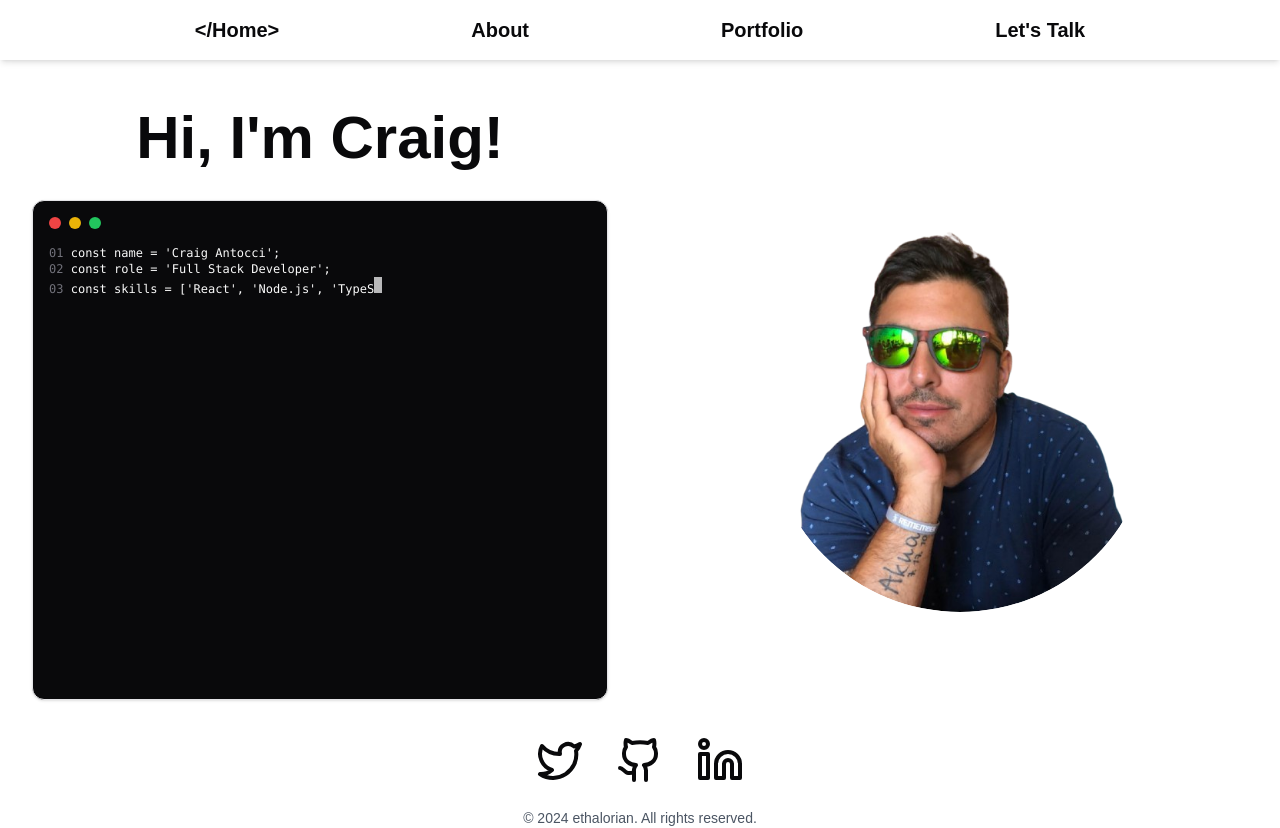
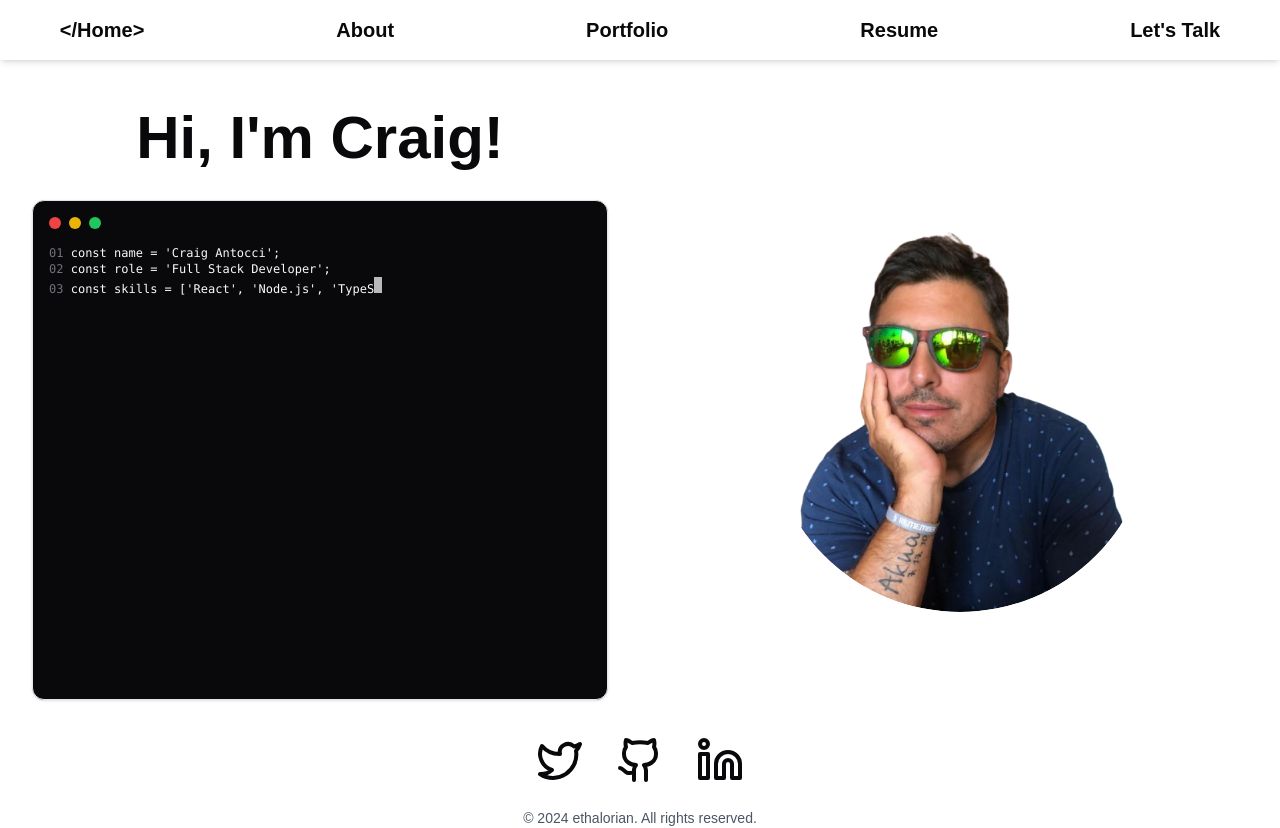
Before and after one commit to ethalorian/next-portfolio, a Next.js app: page / in a window 1280 px wide. Built offline with nearby package versions, Linux system fonts and the light colour scheme.

Commit message:
add calendly

```diff
--- a/src/components/header.tsx
+++ b/src/components/header.tsx
@@ -36,7 +36,8 @@ export default function Header() {
     { label: "</Home>", href: "/" },
     { label: "About", href: "/about" },
     { label: "Portfolio", href: "/services" },
-    { label: "Let's Talk", href: "/contact" },
+    { label: "Resume", href: "/resume" },
+    { label: "Let's Talk", href: "https://calendly.com/onlyethalorian/30min" },
   ]
 
   return (
```
